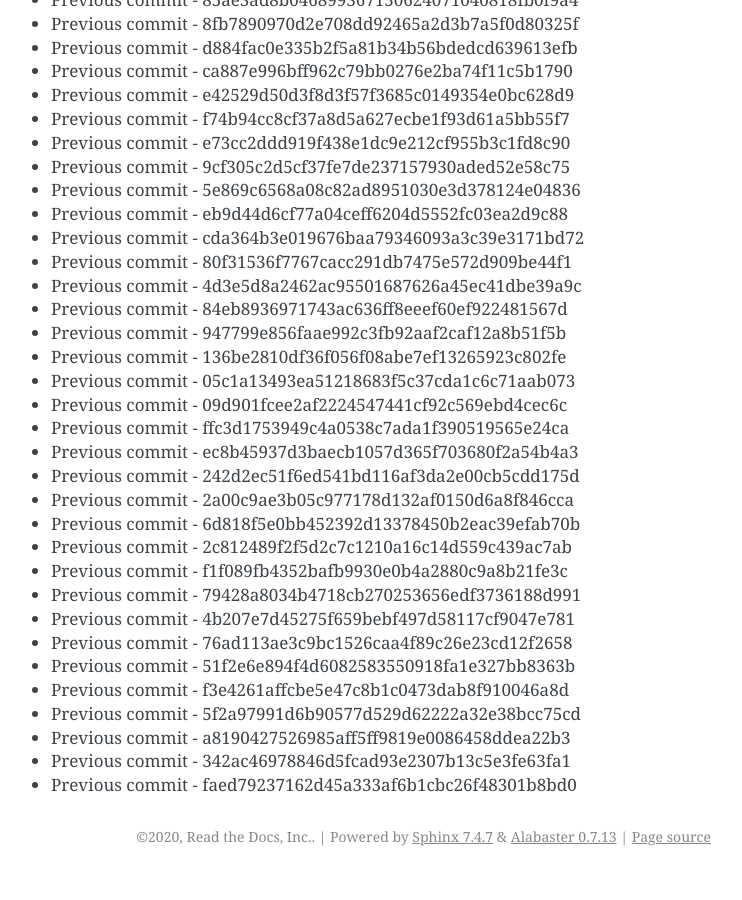
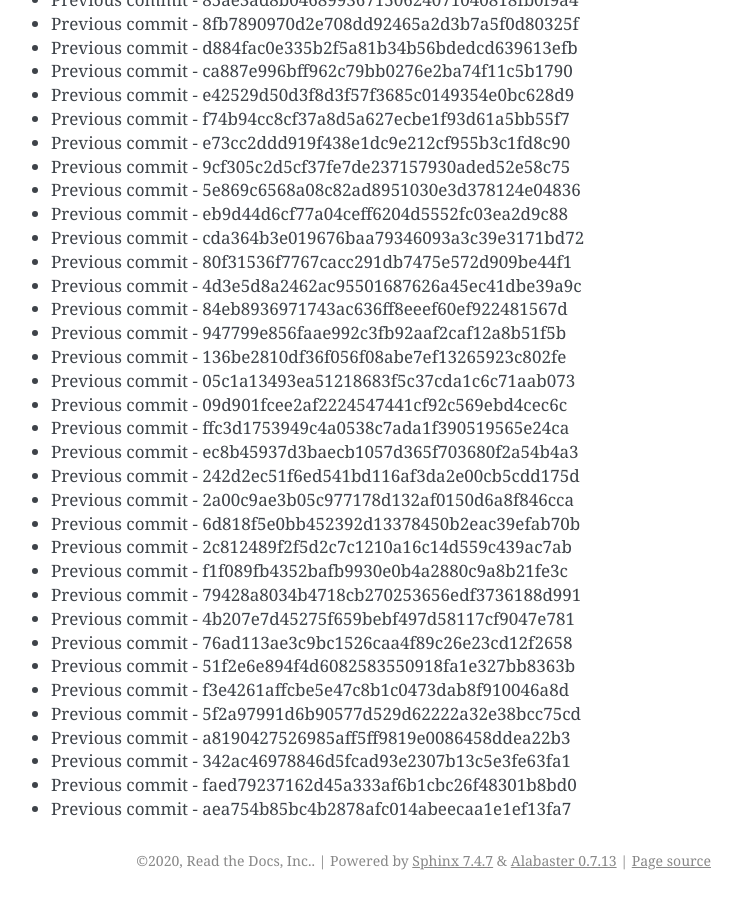
Before and after one commit to readthedocs/rtd-git-stresstest, a Sphinx documentation site: the page built from docs/updates.rst, in a window 1280 px wide and 900 px high, scrolled down 7866 px. Shown: the whole window, without its empty margins (399-1141 px from the left). Built offline with Sphinx 7.4.7, drawn with Linux system fonts in a browser that asks for light colours; before the commit the page ends 8742 px from its top, so only the background shows below that.

Commit message:
Generating commit from previous: aea754b85bc4b2878afc014abeecaa1e1ef13fa7

```diff
--- a/docs/updates.rst
+++ b/docs/updates.rst
@@ -362,3 +362,4 @@ It can be tested for any performance characteristics.
 * Previous commit - a8190427526985aff5ff9819e0086458ddea22b3
 * Previous commit - 342ac46978846d5fcad93e2307b13c5e3fe63fa1
 * Previous commit - faed79237162d45a333af6b1cbc26f48301b8bd0
+* Previous commit - aea754b85bc4b2878afc014abeecaa1e1ef13fa7
```
